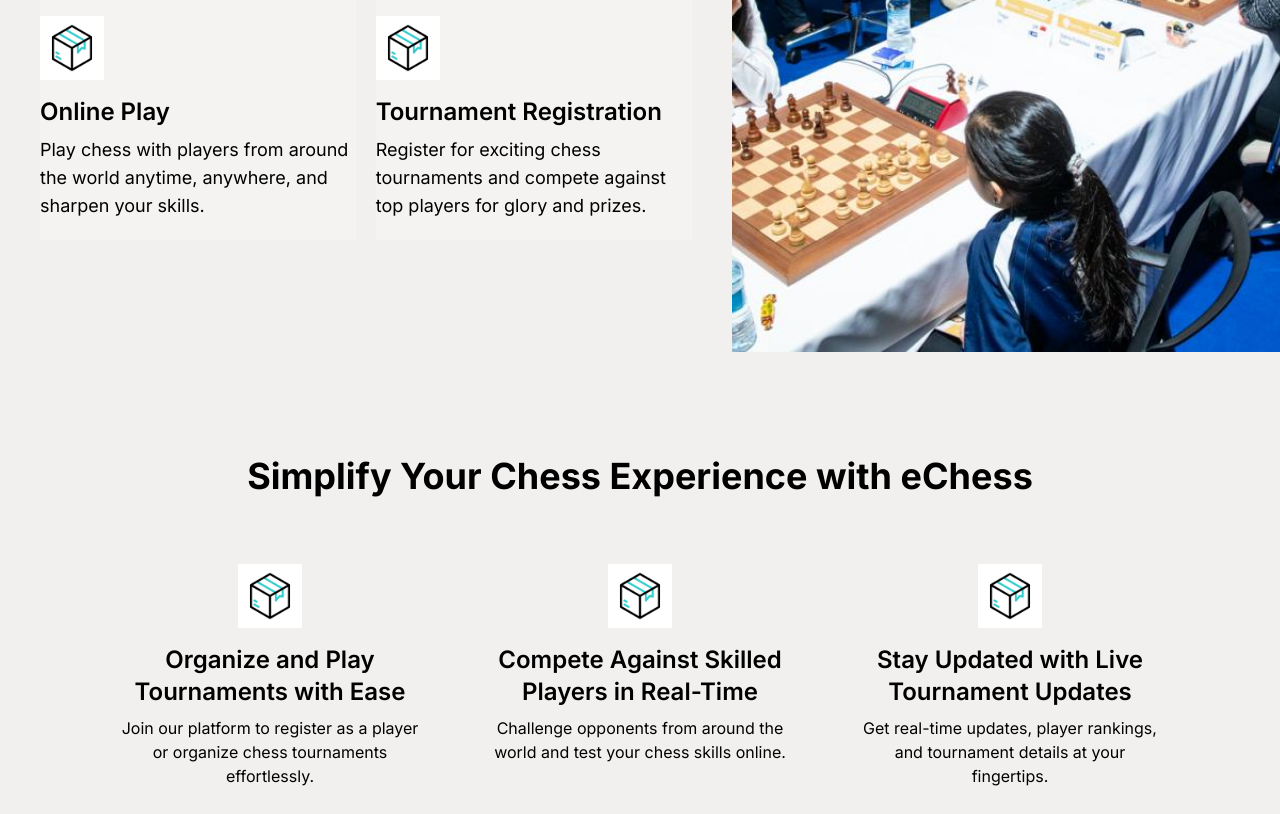
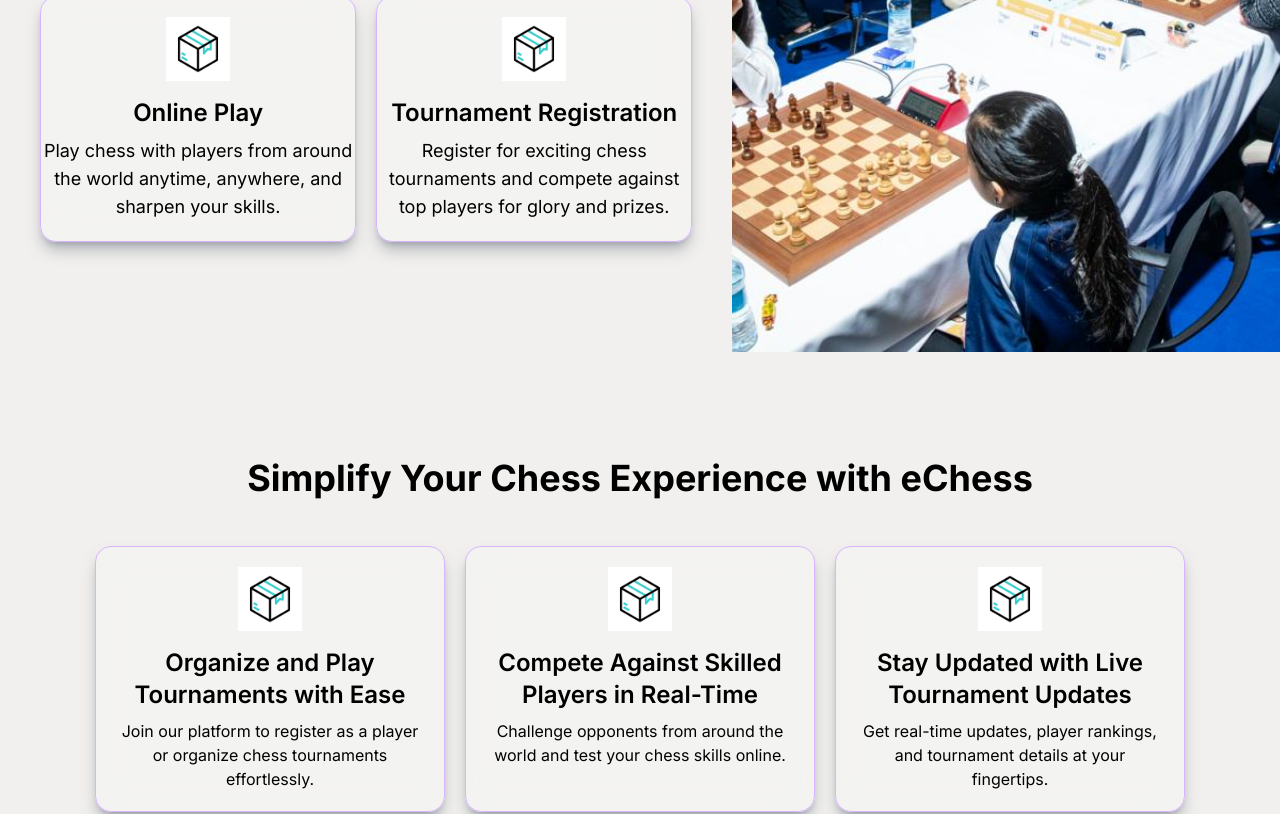
Before and after one commit to SanjanaFernando/eChess, a React (Vite) app: page / in a window 1280 px wide. Shown: the part 1360-2174 px from the top of the page. Built offline with nearby package versions, Linux system fonts and the light colour scheme; no server answers.

Commit message:
Update Landing page

```diff
--- a/src/components/Features.jsx
+++ b/src/components/Features.jsx
@@ -5,7 +5,7 @@ const Features = () => {
     <section className="mb-8">
       <div className="flex flex-row mb-12">
         <div className="flex flex-col md:w-6/10 justify-center items-start py-32 mx-10">
-					<div className="text-left text-5xl text-black  mb-12">
+          <div className="text-left text-5xl text-black mb-12">
             <h1 className="font-bold mb-5">
               Experience the Thrill of Online <br /> Chess and Tournament <br />
               Registration
@@ -16,28 +16,30 @@ const Features = () => {
             </p>
           </div>
           <div className="flex flex-wrap justify-center gap-5 mb-10">
-						<div className="w-full sm:w-auto flex-1 py-5 bg-white/20 text-left">
+            <div className="w-full sm:w-auto flex-1 py-5 bg-white/20 backdrop-blur-lg rounded-2xl shadow-lg shadow-gray-500/50 text-left border border-purple-300">
               <img
                 src="/box.gif"
                 alt="Box GIF"
-								className="mb-4 h-16 w-16"
+                className="mb-4 h-16 w-16 mx-auto"
               />
-							<h2 className="text-2xl mb-2 text-black font-semibold">Online Play</h2>
-							<p className="text-lg text-black">
+              <h2 className="text-2xl mb-2 text-black font-semibold text-center">
+                Online Play
+              </h2>
+              <p className="text-lg text-black text-center">
                 Play chess with players from around the world anytime,
                 anywhere, and sharpen your skills.
               </p>
             </div>
-						<div className="w-full sm:w-auto flex-1 py-5 bg-white/20 text-left">
+            <div className="w-full sm:w-auto flex-1 py-5 bg-white/20 backdrop-blur-lg rounded-2xl shadow-lg shadow-gray-500/50 text-left border border-purple-300">
               <img
                 src="/box.gif"
                 alt="Box GIF"
-								className="mb-4 h-16 w-16"
+                className="mb-4 h-16 w-16 mx-auto"
               />
-							<h2 className="text-2xl mb-2 text-black font-semibold">
+              <h2 className="text-2xl mb-2 text-black font-semibold text-center">
                 Tournament Registration
               </h2>
-							<p className="text-lg text-black">
+              <p className="text-lg text-black text-center">
                 Register for exciting chess tournaments and compete
                 against top players for glory and prizes.
               </p>
@@ -60,7 +62,7 @@ const Features = () => {
           </h1>
         </div>
         <div className="flex flex-wrap justify-center gap-5 mb-10">
-					<div className="flex-1 min-w-[250px] max-w-[350px] p-5">
+          <div className="flex-1 min-w-[250px] max-w-[350px] p-5 bg-white/20 backdrop-blur-lg rounded-2xl shadow-lg shadow-gray-500/50 border border-purple-300">
             <img
               src="/box.gif"
               alt="Box GIF"
@@ -74,7 +76,7 @@ const Features = () => {
               chess tournaments effortlessly.
             </p>
           </div>
-					<div className="flex-1 min-w-[250px] max-w-[350px] p-5">
+          <div className="flex-1 min-w-[250px] max-w-[350px] p-5 bg-white/20 backdrop-blur-lg rounded-2xl shadow-lg shadow-gray-500/50 border border-purple-300">
             <img
               src="/box.gif"
               alt="Box GIF"
@@ -88,7 +90,7 @@ const Features = () => {
               chess skills online.
             </p>
           </div>
-					<div className="flex-1 min-w-[250px] max-w-[350px] p-5">
+          <div className="flex-1 min-w-[250px] max-w-[350px] p-5 bg-white/20 backdrop-blur-lg rounded-2xl shadow-lg shadow-gray-500/50 border border-purple-300">
             <img
               src="/box.gif"
               alt="Box GIF"
--- a/src/components/Footer.jsx
+++ b/src/components/Footer.jsx
@@ -1,20 +1,22 @@
 import React from "react";
 import { Link } from "react-router-dom";
+
 const Footer = () => {
   return (
-    <footer className="text-center  text-white">
+    <footer className="text-center text-white">
       <div
         className="bg-cover bg-center bg-no-repeat min-h-screen text-left flex flex-col justify-center px-20"
         style={{ backgroundImage: "url('chessboard1.jpg')" }}
       >
+        <div className="bg-white/20 backdrop-blur-lg rounded-2xl shadow-lg shadow-gray-500/50 p-10 text-center">
           <p className="font-bold text-7xl">Join the Chess Community Today</p>
           <p className="my-8 text-xl">
             Experience the thrill of online chess tournaments and connect with
             fellow players.
           </p>
-        <div className="flex my-8">
+          <div className="flex my-8 justify-center">
             <Link to="/signup">
-            <button className="bg-blue text-white border-none py-3 px-10  cursor-pointer rounded text-lg transition duration-300 ease-in-out hover:bg-sky-500 hover:text-white">
+              <button className="bg-blue text-white border-none py-3 px-10 cursor-pointer rounded text-lg transition duration-300 ease-in-out hover:bg-sky-500 hover:text-white">
                 Sign Up
               </button>
             </Link>
@@ -23,6 +25,7 @@ const Footer = () => {
                 Login
               </button>
             </Link>
+          </div>
         </div>
       </div>
       <div className="mt-24 mb-10">
@@ -43,9 +46,9 @@ const Footer = () => {
             <img src="/linkedin.png" alt="Logo" className="h-10 w-auto mr-4" />
           </a>
         </div>
-        <div class="border-t border-neutral-600 mx-10 mt-16 mb-10 "></div>
+        <div className="border-t border-neutral-600 mx-10 mt-16 mb-10"></div>
         <p style={{ fontSize: "1rem", color: "black" }}>
-          © 2025 eChess. All rights reserved.
+          &copy; 2025 eChess. All rights reserved.
         </p>
       </div>
     </footer>
--- a/src/components/Header.jsx
+++ b/src/components/Header.jsx
@@ -33,16 +33,18 @@ export default function Header() {
         <img
           src="/LogoW.png"
           alt="Logo"
-					className="h-8 w-auto md:h-14 transition-transform duration-300 ease-in-out hover:scale-110"
+          className="h-8 w-32 md:h-14 md:w-40 transition-transform duration-300 ease-in-out hover:scale-110"
         />
+
+        {/* Mobile Login and Signup Buttons */}
         <div className="md:hidden space-x-2 items-right">
           <Link to="/Login">
-						<button className="bg-transparent text-white-700 py-2 px-4 font-semibold border border-white-500 rounded text-sm transition duration-300 ease-in-out hover:bg-sky-500 hover:text-white">
+            <button className="bg-transparent text-white py-2 px-4 font-semibold border border-white rounded text-sm transition duration-300 ease-in-out hover:bg-sky-500 hover:text-white">
               Login
             </button>
           </Link>
           <Link to="/signup">
-						<button className="bg-blue text-white-700 py-2 px-4 font-semibold rounded text-sm transition duration-300 ease-in-out hover:bg-sky-500 hover:text-white">
+            <button className="bg-blue text-white py-2 px-4 font-semibold rounded text-sm transition duration-300 ease-in-out hover:bg-sky-500 hover:text-white">
               Sign up
             </button>
           </Link>
@@ -70,22 +72,22 @@ export default function Header() {
           Tournaments
         </Link>
         <Link
-					to="/login"
+          to="/Payment"
           className="mx-6 text-white no-underline text-xl text-center transition-transform duration-300 ease-in-out hover:text-purple-300 hover:scale-105"
         >
           Payments
         </Link>
       </nav>
 
-			{/* Login and Signup Buttons */}
+      {/* Login and Signup Buttons (Desktop Only) */}
       <div className="hidden md:flex space-x-8 items-center">
         <Link to="/Login">
-					<button className="bg-transparent text-white-700 py-2 px-8 font-semibold border border-white-500 rounded text-lg transition duration-300 ease-in-out hover:bg-sky-500 hover:text-white">
+          <button className="bg-transparent text-white py-2 px-8 font-semibold border border-white rounded text-lg transition duration-300 ease-in-out hover:bg-sky-500 hover:text-white">
             Login
           </button>
         </Link>
         <Link to="/signup">
-					<button className="bg-blue text-white-700 py-2 px-8 font-semibold rounded text-lg transition duration-300 ease-in-out hover:bg-sky-500 hover:text-white">
+          <button className="bg-blue text-white py-2 px-8 font-semibold rounded text-lg transition duration-300 ease-in-out hover:bg-sky-500 hover:text-white">
             Sign up
           </button>
         </Link>
```
Lines whose indentation alone changed are shown as unchanged.
